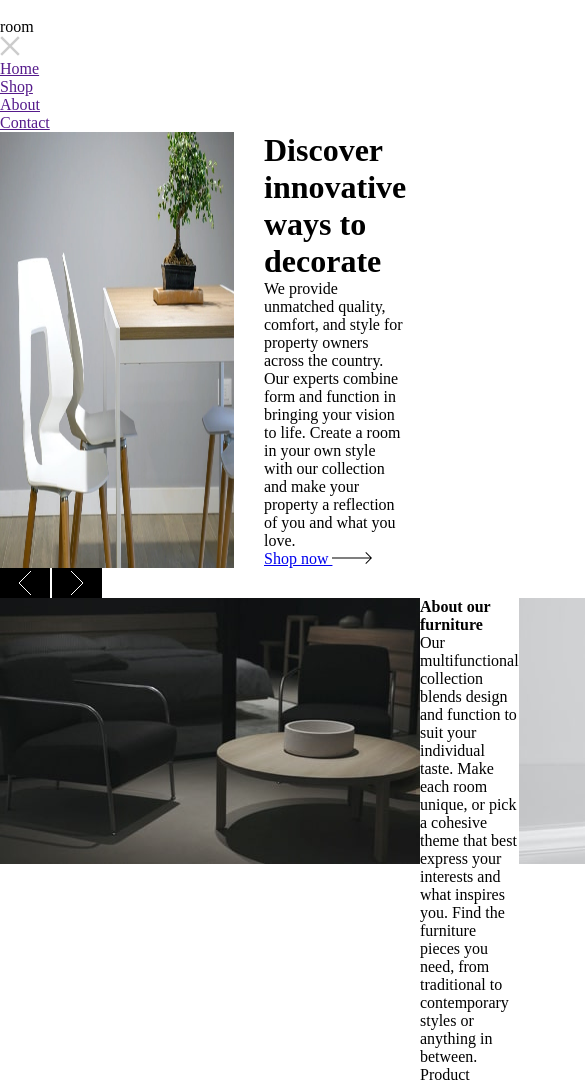
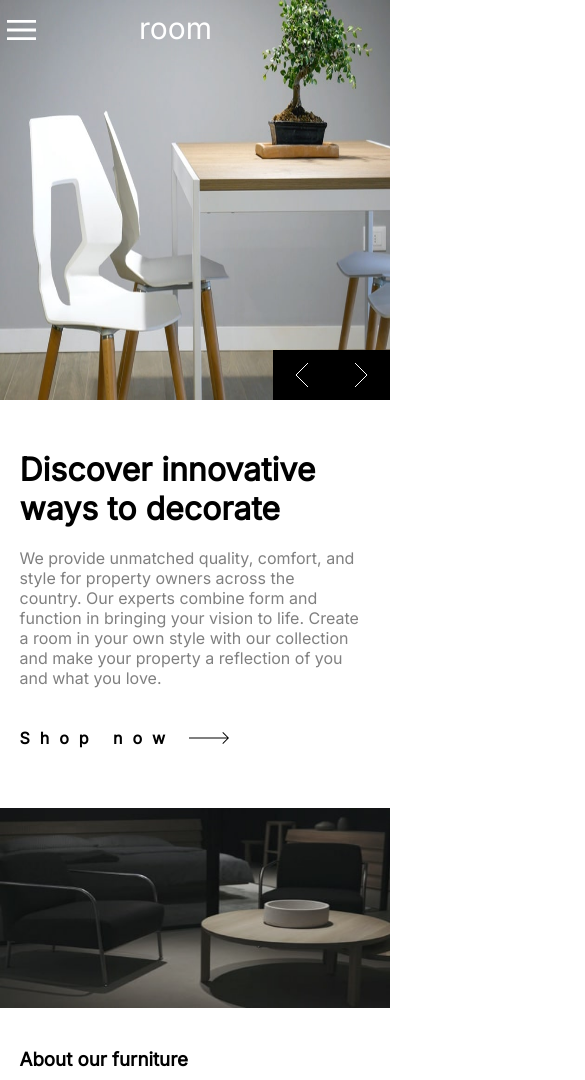
Before and after one commit to Ephraimiyanda/room-page, a plain HTML site: page index.html in a window 390 px wide. Shown: the top 1080 px of the page, 585 px wide, since content can reach past the window. Drawn offline with Linux system fonts and the light colour scheme.

Commit message:
finished styles and functions so far

```diff
--- a/index.html
+++ b/index.html
@@ -3,24 +3,23 @@
 <head>
   <meta charset="UTF-8">
   <meta name="viewport" content="width=device-width, initial-scale=1.0"> <!-- displays site properly based on user's device -->
-
   <link rel="icon" type="image/png" sizes="32x32" href="./images/favicon-32x32.png">
-
   <title>Frontend Mentor | Room homepage</title>
 <link rel="stylesheet" href="style.css">
-  <!-- Feel free to remove these styles or customise in your own stylesheet 👍 -->
   <style>
     .attribution { font-size: 11px; text-align: center; }
     .attribution a { color: hsl(228, 45%, 44%); }
   </style>
+
 </head>
 <body>
    <div class="container">
-    <div class="topbar">
+    <div class="navbar">
       <img class="burger" src="./images/icon-hamburger.svg" alt="">
+
      <div class="top">
-      <div class="room">room</div>
-      <ul class="navLinks hidden">
+      <p class="room">room</p>
+      <ul class="navLinks">
         <li class="close"><img src="./images/icon-close.svg" alt="" height="20px"></li>
           <li><a href=""> Home</a></li>
           <li><a href="">Shop</a></li>
@@ -31,6 +30,7 @@
      </div>
   </div>
 
+<div class="article-container">
   <div class="first active">
     <img class="images" src="./images/desktop-image-hero-1.jpg" alt="">
   <div class="article">
@@ -51,7 +51,7 @@
 
   <img class="images" src="./images/desktop-image-hero-2.jpg" alt="">
    <div class="article">
-  <h2>We are available all across the globe</h2>
+    <h1>We are available all across the globe</h1>
     <p>
      With stores all over the world, it's easy for you to find furniture for your home or place of business.
      Locally, we’re in most major cities throughout the country. Find the branch nearest you using our
@@ -65,7 +65,7 @@
   <div class="first">
   <img class="images" src="./images/desktop-image-hero-3.jpg" alt="">
    <div class="article">
-  <h3>Manufactured with the best materials</h3>
+    <h1>Manufactured with the best materials</h1>
     <p>
     Our modern furniture store provide a high level of quality. Our company has invested in advanced technology
     to ensure that every product is made as perfect and as consistent as possible. With three decades of
@@ -76,15 +76,20 @@
   </div>
 
 
+  <div class="btns">
+    <div >
+     <button class="previous"></button><button class="next"></button>
+    </div>
+  </div>
+</div>
+
 
 
 <div class="bottom-page">
-  <div class="btns"><button class="previous"></button><button class="next"></button></div>
  <div class="baseSection">
-  <div>
-    <img src="./images/image-about-dark.jpg" alt=""></div>
+    <img src="./images/image-about-dark.jpg" alt="">
     <div class="fourth">
-     <h4> About our furniture</h4>
+     <h3> About our furniture</h3>
       <p>
       Our multifunctional collection blends design and function to suit your individual taste.
       Make each room unique, or pick a cohesive theme that best express your interests and what
@@ -92,9 +97,8 @@
       or anything in between. Product specialists are available to help you create your dream space.
       </p>
     </div>
-    <div><img src="./images/image-about-light.jpg" alt=""></div>
+    <img src="./images/image-about-light.jpg" alt="">
     </div>
-
   </div>
    </div>
 
--- a/script.js
+++ b/script.js
@@ -1,22 +1,19 @@
 const backwards = document.querySelector(".previous");
 const further = document.querySelector(".next");
 const burger=document.querySelector(".burger");
-const links = document.querySelector(".navLinks");
+const links = document.querySelector(".navbar ul");
 const cross = document.querySelector(".close");
-const room = document.querySelector(".room");
 
 function displaybar(){
-    links.classList.remove("hidden");
-    burger.style.display="none";
-    room.style.display="none";
+  links.classList.add("hidden");
 }
 function closebar(){
-  links.classList.add("hidden");
-  burger.style.display="block";
-  room.style.display="flex";
+  links.classList.remove("hidden");
 }
 burger.addEventListener("click", displaybar);
 cross.addEventListener("click", closebar );
+
+
 
 let article = document.querySelectorAll('.first');
 let index = 0;
--- a/style.css
+++ b/style.css
@@ -1,17 +1,71 @@
+@import url('https://fonts.googleapis.com/css2?family=Inter&display=swap');
 *{
     padding: 0px;
     margin: 0px;
     box-sizing: border-box;
+    font-family:'Inter', sans-serif ;
 }
 .container{
     width: 100%;
 }
+.navbar{
+    top: 0;
+    position: absolute;
+    margin-top: 20px;
+}
+.navLinks{
+    display: inline-flex;
+    list-style: none;
+    gap: 10%;
+}
+.navLinks a{
+    text-decoration: none;
+    color: white;
+    font-size: small;
+}
 
+.navLinks li{
+    transition:all 0.5s;
+    margin-top: 10px;
+    border: 0;
+    border-color: white;
+}
+.navLinks li:hover{
+    border-bottom: 2px solid white;
+}
+.burger{
+    display: none;
+}
+.close{
+    display: none;
+}
+.top{
+    display: flex;
+    gap: 25px;
+    padding-left: 10px;
+
+}
+h1{
+    margin-bottom: 20px;
+    font-weight: 900;
+}
+h3{
+    margin-bottom: 20px;
+}
+.room{
+    color: white;
+    font-size: 30px;
+    font-weight: 500;
+}
+.article-container{
+    display: flex;
+    flex-direction: column;
+}
 .first{
+    justify-content: space-between;
+    display: none;
+    gap: 30px;
 
-    justify-content: space-around;
-    display: none;
-  gap: 30px;
 }
 
 .active{
@@ -20,35 +74,188 @@
 }
 .article{
     width: 40%;
+    padding-left: 5px;
+    padding-top: 20px;
+    margin-bottom: 40px;
+}
+.article p{
+    margin-bottom: 20px;
+    padding-right: 10px;
+    color: gray;
 }
 .images{
     width: 60%;
-}
-.baseSection{
-    display: flex;
+    height: 400px;
 }
 .bottom-page{
     display: flex;
     flex-direction: column;
 }
+.baseSection{
+    display: flex;
+    flex-wrap: wrap;
+    width: 100%;
+    gap: 4%;
+    left: 0;
+}
+.baseSection img{
+    height: 260px;
+    width: 30%;
+}
+.fourth{
+    margin-top: 20px;
+    width: 30%;
+
+}
+.fourth p{
+    color: gray;
+}
 .btns{
+    position: absolute;
+    margin-top: 350px;
+    width: 67.9%;
+}
+.btns div{
+    right: 0;
+    position: sticky;
+    margin-left: auto;
+    width: 14%;
     display: flex;
-gap: 2px;
-float: right;
 }
 .previous,.next{
-    width: 50px;
-    height: 30px;
+    width: 100%;
+    height: 50px;
     background-color: black;
     background-repeat: no-repeat;
     background-position: center;
     border-width: 0px;
+    cursor: pointer;
+}
+.previous{
+    background-image: url(./images/icon-angle-left.svg);
 
 }
-.previous{
-    background-image: url(/images/icon-angle-left.svg);
 
+.next{
+    background-image: url(./images/icon-angle-right.svg);
 }
-.next{
-    background-image: url(/images/icon-angle-right.svg);
+.previous:hover,.next:hover{
+    background-color: gray;
 }
+.shop{
+    text-decoration: none;
+    color: black;
+    letter-spacing: 10px;
+    font-weight: 700;
+}
+@media screen and (max-width: 1075px){
+    .btns div{
+        width: 11.8%;
+    }
+}
+@media screen and (max-width: 795px) {
+
+    .first {
+      flex-direction: column;
+      width: 100%;
+    }
+    .btns{
+        width: 100%;
+    }
+    .btns div{
+        width: 30%;
+        margin-left: auto;
+    }
+    .article{
+        width:80%;
+        padding-left: 25px;
+        padding-top: 20px;
+        padding-bottom: 20px;
+        margin-left: auto;
+        margin-right: auto;
+
+    }
+    .article p{
+        margin-bottom: 40px;
+    }
+    .images{
+        width:100%;
+    }
+    .baseSection{
+        gap: 20px;
+    }
+    .fourth{
+        width: 75%;
+        margin-left: auto;
+        margin-right: auto;
+    }
+    .baseSection img{
+        width: 80%;
+        margin-left: auto;
+        margin-right: auto;
+    }
+  }
+
+
+@media screen and (max-width: 448px){
+    .navbar{
+        display: flex;
+        padding-left: 7px;
+        width: 100%;
+    }
+    .top{
+        width: 100%;
+        padding-left: 0px;
+        margin-left: -23px;
+    }
+    .navLinks{
+        margin-top: -20px;
+        background: white;
+        height: 0;
+        transition: all 0.5s;
+        position: absolute;
+        overflow-y: hidden;
+        z-index: 0;
+        right: 0%;
+        width:100%;
+        top: 0;
+        justify-content: space-around;
+        flex-wrap: wrap;
+        padding-right: 4px;
+    }
+    .hidden{
+        height: 45px;
+        margin-left: -12px;
+        display: flex;
+
+    }
+    .navLinks a{
+       color: black;
+    }
+    .close{
+        display: block;
+    }
+    .burger{
+        position: absolute;
+        display: block;
+        height: 20px;
+    }
+    .room{
+        margin: auto;
+        margin-top: -10px;
+    }
+    .article{
+        padding-left: 0px;
+        width: 90%;
+    }
+.baseSection {
+    width: 100%;
+}
+.baseSection img{
+    width: 100%;
+    height: 200px;
+}
+.fourth{
+    width: 90%;
+}
+}
```
Lines whose indentation alone changed are shown as unchanged.
